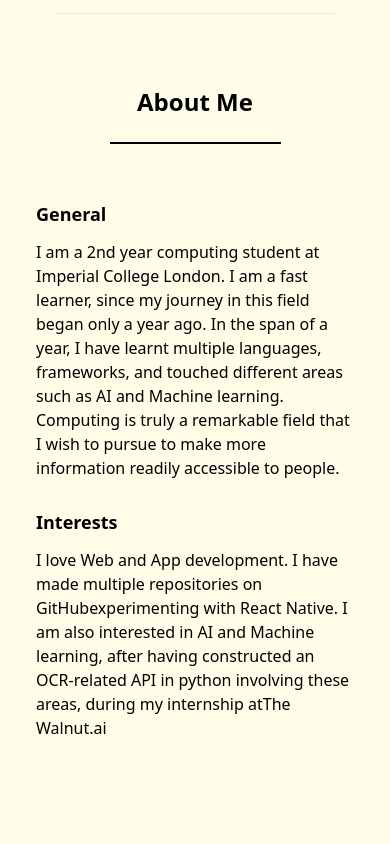
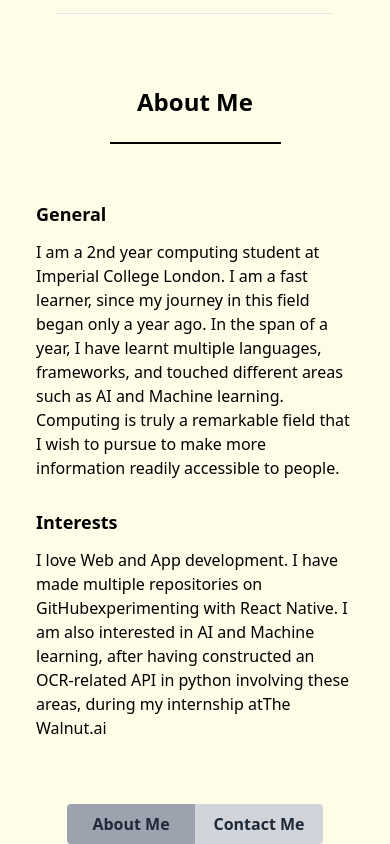
Before and after one commit to Ryan9771/Personal-Website-React, a React (Vite) app: page / in a window 390 px wide. Shown: the part 1241-2085 px from the top of the page. Before the commit the page ends 1981 px from the top, so only its background shows below. Built offline with nearby package versions, Linux system fonts and the light colour scheme.

Commit message:
Added the tab buttons and synchronised it with the first pageand arrow button functionality

```diff
--- a/src/components/About/About.tsx
+++ b/src/components/About/About.tsx
@@ -4,6 +4,7 @@ import { useState } from "react";
 import GeneralInfo from "./GeneralInfo";
 import ContactInfo from "./ContactInfo";
 import ArrowButton from "./ArrowButton";
+import TabButton from "./TabButton";
 
 function About() {
   const [firstPage, setFirstPage] = useState(true);
@@ -15,6 +16,7 @@ function About() {
       </section>
 
       <section className={getStyles(styles, "btnsCtn")}>
+        <TabButton firstPage={firstPage} setFirstPage={setFirstPage} />
         <ArrowButton firstPage={firstPage} setFirstPage={setFirstPage} />
       </section>
     </>
--- /dev/null
+++ b/src/components/About/TabButton.tsx
@@ -0,0 +1,59 @@
+import getStyles from "../../Style";
+
+interface Props {
+  firstPage: boolean;
+  setFirstPage: (firstPage: boolean) => void;
+}
+
+function TabButton({ firstPage, setFirstPage }: Props) {
+  return (
+    <div className={getStyles(styles, "ctn")}>
+      <div
+        onClick={() => setFirstPage(true)}
+        className={
+          firstPage
+            ? getStyles(styles, "leftBtn") + " bg-gray-400"
+            : getStyles(styles, "leftBtn") + " bg-gray-300"
+        }
+      >
+        About Me
+      </div>
+      <div
+        onClick={() => setFirstPage(false)}
+        className={
+          firstPage
+            ? getStyles(styles, "rightBtn") + " bg-gray-300"
+            : getStyles(styles, "rightBtn") + " bg-gray-400"
+        }
+      >
+        Contact Me
+      </div>
+    </div>
+  );
+}
+
+const styles = {
+  ctn: ["inline-flex", "mt-16", "md:mt-24", "lg:hidden"],
+  leftBtn: [
+    "hover:bg-gray-500",
+    "text-gray-800",
+    "w-32",
+    "font-bold",
+    "py-2",
+    "px-4",
+    "rounded-l",
+    "text-center",
+  ],
+  rightBtn: [
+    "hover:bg-gray-500",
+    "text-gray-800",
+    "w-32",
+    "font-bold",
+    "py-2",
+    "px-4",
+    "rounded-r",
+    "text-center",
+  ],
+};
+
+export default TabButton;
```
